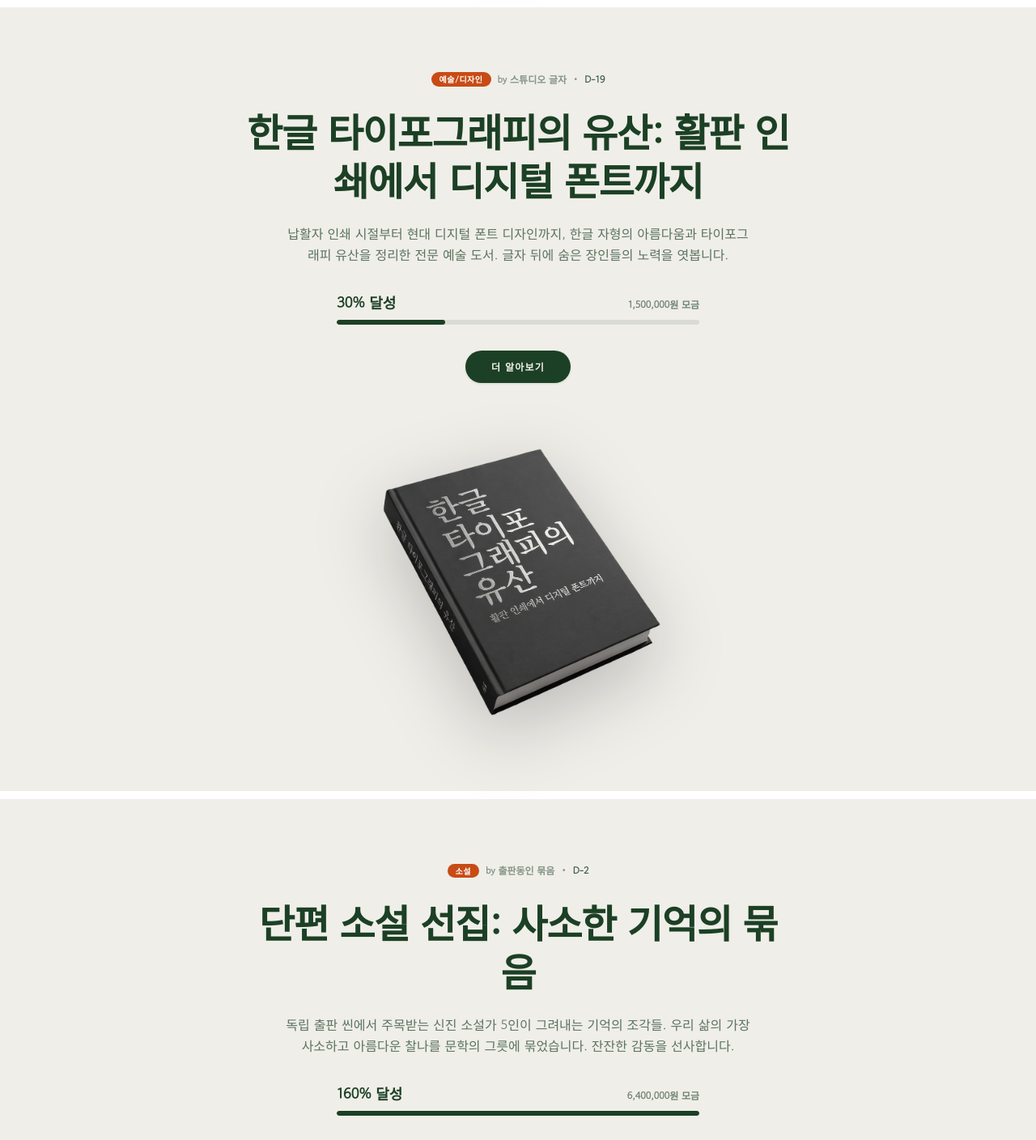
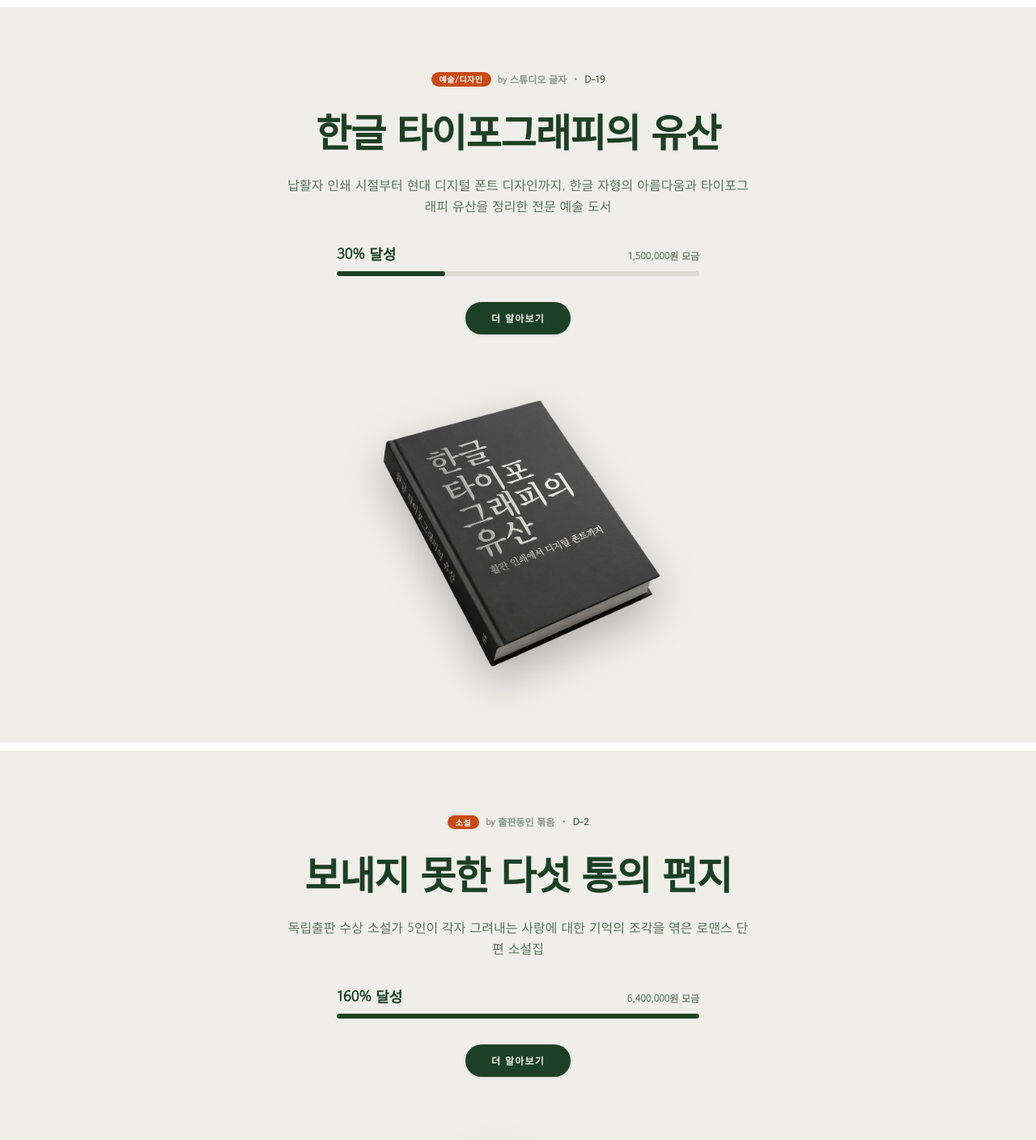
Before and after one commit to juneworks/mookk-v1, a Next.js app: page / in a window 1280 px wide. Shown: the part 1440-2848 px from the top of the page at 81% size. Built offline with nearby package versions, Linux system fonts and the light colour scheme; no server answers; the database is empty.

Commit message:
design: update 2nd and 3rd project copywriting and enhance 3D image shadows

```diff
--- a/src/app/page.tsx
+++ b/src/app/page.tsx
@@ -17,8 +17,8 @@ const mockProjects = [
   },
   {
     id: "mock-2",
-    title: "한글 타이포그래피의 유산: 활판 인쇄에서 디지털 폰트까지",
-    description: "납활자 인쇄 시절부터 현대 디지털 폰트 디자인까지, 한글 자형의 아름다움과 타이포그래피 유산을 정리한 전문 예술 도서. 글자 뒤에 숨은 장인들의 노력을 엿봅니다.",
+    title: "한글 타이포그래피의 유산",
+    description: "납활자 인쇄 시절부터 현대 디지털 폰트 디자인까지, 한글 자형의 아름다움과 타이포그래피 유산을 정리한 전문 예술 도서",
     goal_amount: 5000000,
     current_amount: 1500000,
     deadline: new Date(Date.now() + 19 * 24 * 60 * 60 * 1000).toISOString(),
@@ -28,8 +28,8 @@ const mockProjects = [
   },
   {
     id: "mock-3",
-    title: "단편 소설 선집: 사소한 기억의 묶음",
-    description: "독립 출판 씬에서 주목받는 신진 소설가 5인이 그려내는 기억의 조각들. 우리 삶의 가장 사소하고 아름다운 찰나를 문학의 그릇에 묶었습니다. 잔잔한 감동을 선사합니다.",
+    title: "보내지 못한 다섯 통의 편지",
+    description: "독립출판 수상 소설가 5인이 각자 그려내는 사랑에 대한 기억의 조각을 엮은 로맨스 단편 소설집",
     goal_amount: 4000000,
     current_amount: 6400000,
     deadline: new Date(Date.now() + 2 * 24 * 60 * 60 * 1000).toISOString(),
@@ -111,13 +111,18 @@ export default async function Home() {
         const percent = Math.min(100, Math.round((project.current_amount / project.goal_amount) * 100))
         const realPercent = Math.round((project.current_amount / project.goal_amount) * 100)
 
-        // 첫 번째 프로젝트 타이틀 및 소개글 동적 변경 적용
+        // 프로젝트 타이틀 및 소개글 동적 변경 적용
         const displayTitle = index === 0
           ? "서점원들의 밤"
-          : project.title
+          : index === 1
+          ? "한글 타이포그래피의 유산"
+          : "보내지 못한 다섯 통의 편지"
+
         const displayDescription = index === 0
           ? "골목 모퉁이, 밤이 깊어 갈수록 빛나는 동네 책방들의 숨겨진 이야기와 따뜻한 일상을 담은 서점 직원들의 위로와 온기를 건네는 기록"
-          : project.description
+          : index === 1
+          ? "납활자 인쇄 시절부터 현대 디지털 폰트 디자인까지, 한글 자형의 아름다움과 타이포그래피 유산을 정리한 전문 예술 도서"
+          : "독립출판 수상 소설가 5인이 각자 그려내는 사랑에 대한 기억의 조각을 엮은 로맨스 단편 소설집"
 
         return (
           <div key={project.id} className="w-full flex flex-col">
@@ -172,13 +177,13 @@ export default async function Home() {
                 </div>
               </div>
 
-              {/* 하단 3D 책 실물 이미지 전시 영역 (Apple 스타일 단아한 렌더러 - 배경 박스 제거 및 drop-shadow 적용) */}
+              {/* 하단 3D 책 실물 이미지 전시 영역 (Apple 스타일 3D 부유 그림자 적용) */}
               <div className="w-full max-w-5xl px-4 sm:px-6 lg:px-8 mt-12 flex justify-center">
-                <div className="relative w-full max-w-lg aspect-[16/10] flex items-center justify-center select-none py-4">
+                <div className="relative w-full max-w-lg aspect-[16/10] flex items-center justify-center select-none py-4 transition-transform duration-500 hover:scale-[1.02]">
                   <img
                     src={`/images/book-0${index + 1}.png`}
                     alt={displayTitle}
-                    className="w-full max-h-[360px] object-contain drop-shadow-[0_25px_45px_rgba(0,0,0,0.22)]"
+                    className="w-full max-h-[360px] object-contain filter drop-shadow-[0_20px_25px_rgba(0,0,0,0.25)] drop-shadow-[0_8px_10px_rgba(0,0,0,0.12)]"
                   />
                 </div>
               </div>
```
